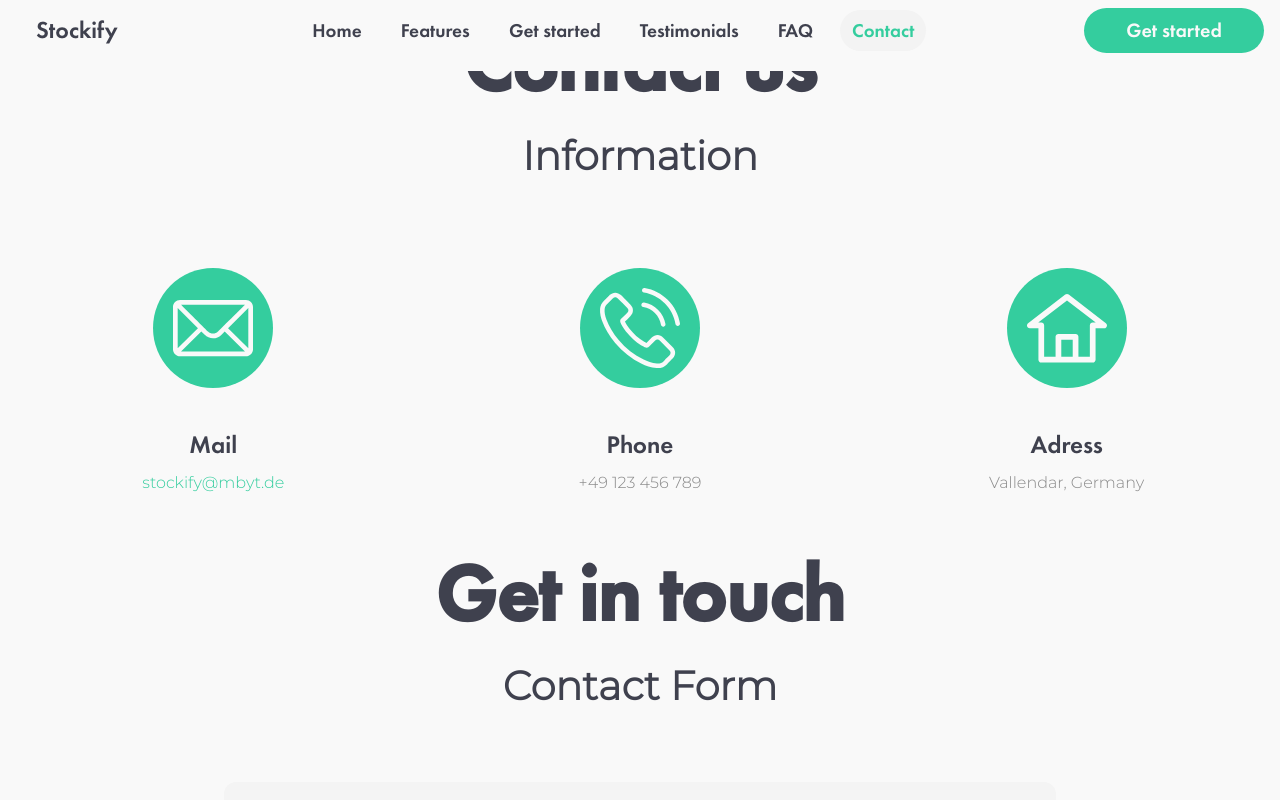
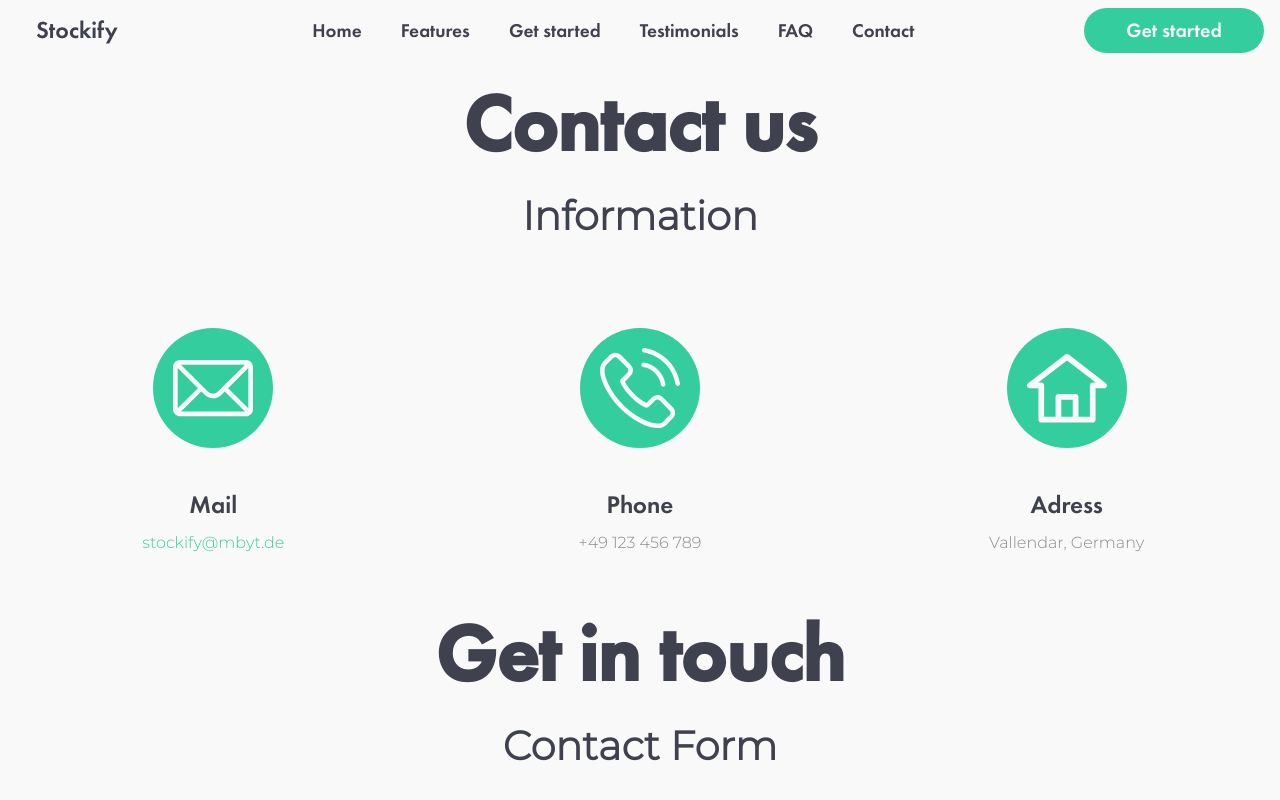
Before and after one commit to lminne/stockify-landing, a React (Create React App) app: page /contact in a window 1280 px wide. Shown: the top 800 px of the page. Built offline with nearby package versions, Linux system fonts and the light colour scheme.

Commit message:
Google Analytics implemented

```diff
--- a/src/Components/CookieConsent/CookieConsent.tsx
+++ b/src/Components/CookieConsent/CookieConsent.tsx
@@ -49,7 +49,6 @@ class Cookie extends Component<AppProps, AppState> {
                  buttonWrapperClasses={"button-wrapper"}
                  onDecline={()=>{
                      console.log("Cookies declined.");
-
                  }}
                  contentClasses={"cookie-text"}
                  declineButtonText={"Decline"}
--- a/src/index.css
+++ b/src/index.css
@@ -54,7 +54,7 @@ code {
 }
 
 .navbar-margin {
-  margin-top: 0;
+  margin-top: 60px;
   width: auto;
 }
 
--- a/src/pages/ContactPage/ContactPage.tsx
+++ b/src/pages/ContactPage/ContactPage.tsx
@@ -38,20 +38,18 @@ class ContactPage extends Component<AppProps, AppState> {
 
 
         return (
-            <div style={{width:"100%"}}>
-                <div className={"normal_div"}>
+            <div id={"app"}>
+
                     <Header/>
-                </div>
+                    <div className={"navbar-margin"}>
 
+                            <div className={"contact-page-holder"}>
+                                <Contact/>
+                                <ContactForm/>
+                                <Footer/>
+                            </div>
+                    </div>
 
-
-                <div id={"contactPage"}>
-                    <div className={"contact-page-holder navbar-margin"}>
-                        <Contact/>
-                        <ContactForm/>
-                        <Footer/>
-                    </div>
-                </div>
             </div>
 
         )
```
Also changed, not shown: src/Sections/footer/footer.tsx (+0 -14 lines).
